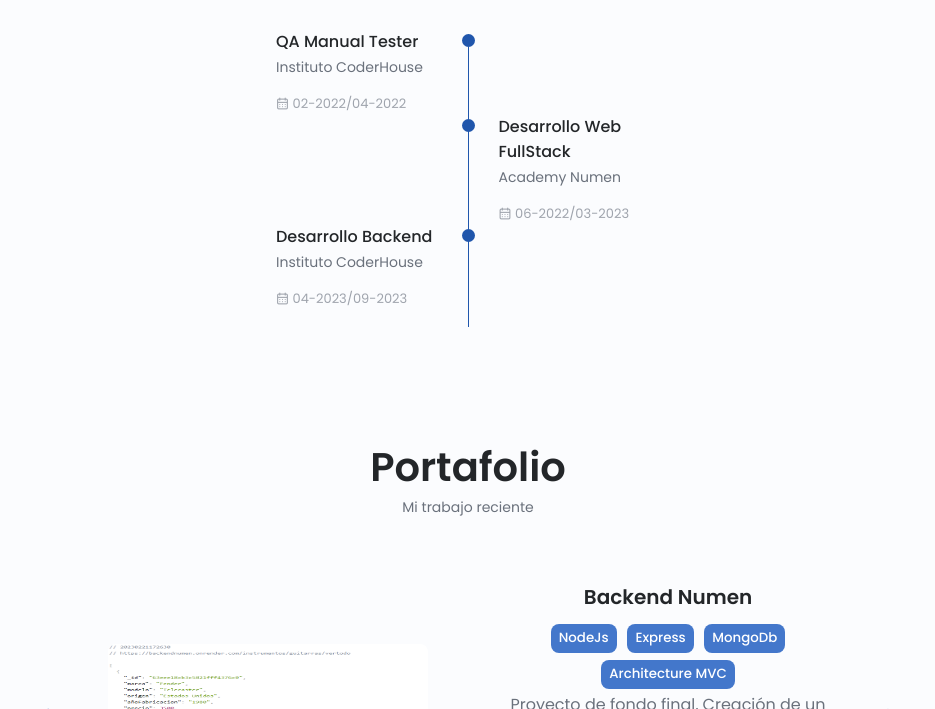
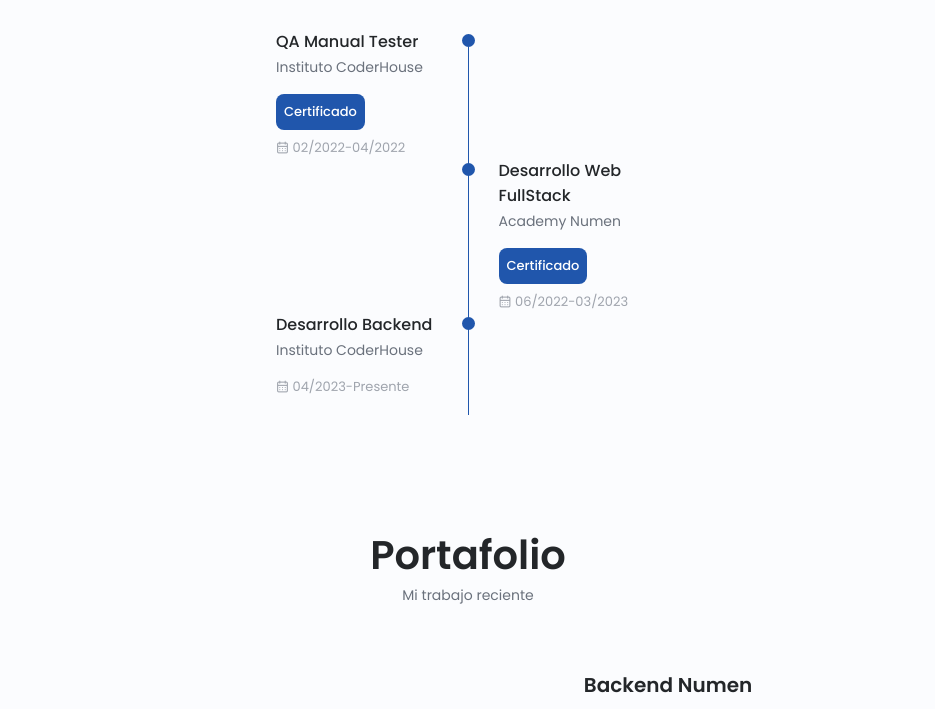
Before and after one commit to NCapdevila/portfolio, a plain HTML site: page es/index.html in a window 1280 px wide. Shown: the part 2531-3240 px from the top of the page, without its empty margins (172-1107 px from the left). Drawn offline with nearby package versions, Linux system fonts and the light colour scheme.

Commit message:
agree certificate

```diff
--- a/css/style.css
+++ b/css/style.css
@@ -1140,3 +1140,8 @@ img{
 .check:checked:before{
     background: var(--first-color-lighter);
 }
+.button.button_certificado{
+    padding: 0.5rem;
+    margin-bottom: var(--mb-0-5);
+    font-size: small;
+}
--- a/css/styleEs.css
+++ b/css/styleEs.css
@@ -1136,3 +1136,9 @@ img{
 .check:checked:before{
     background: var(--first-color-lighter);
 }
+
+.button.button_certificado{
+    padding: 0.5rem;
+    margin-bottom: var(--mb-0-5);
+    font-size: small;
+}
--- a/es/index.html
+++ b/es/index.html
@@ -303,9 +303,10 @@
                             <div>
                                 <h3 class="qualification__title">QA Manual Tester</h3>
                                 <span class="qualification__subtitle">Instituto CoderHouse</span>
+                                <a href="../img/QA Manual.png" target="_blank" class="button button_certificado" >Certificado</a>
                                 <div class="qualification__calendar">
                                     <i class="uil uil-calendar-alt"></i>
-                                    02-2022/04-2022
+                                    02/2022-04/2022
                                 </div>
                             </div>
 
@@ -329,9 +330,10 @@
                             <div>
                                 <h3 class="qualification__title">Desarrollo Web FullStack</h3>
                                 <span class="qualification__subtitle">Academy Numen</span>
+                                <a href="../img/numenAcademy.png" target="_blank" class="button button_certificado" >Certificado</a>
                                 <div class="qualification__calendar">
                                     <i class="uil uil-calendar-alt"></i>
-                                    06-2022/03-2023
+                                    06/2022-03/2023
                                 </div>
                             </div>
                         </div>
@@ -344,7 +346,7 @@
                                 <span class="qualification__subtitle">Instituto CoderHouse</span>
                                 <div class="qualification__calendar">
                                     <i class="uil uil-calendar-alt"></i>
-                                    04-2023/09-2023
+                                    04/2023-Presente
                                 </div>
                             </div>
 
```
Also changed, not shown: index.html (+5 -3 lines), img/QA Manual.png (added), img/numenAcademy.png (added).
